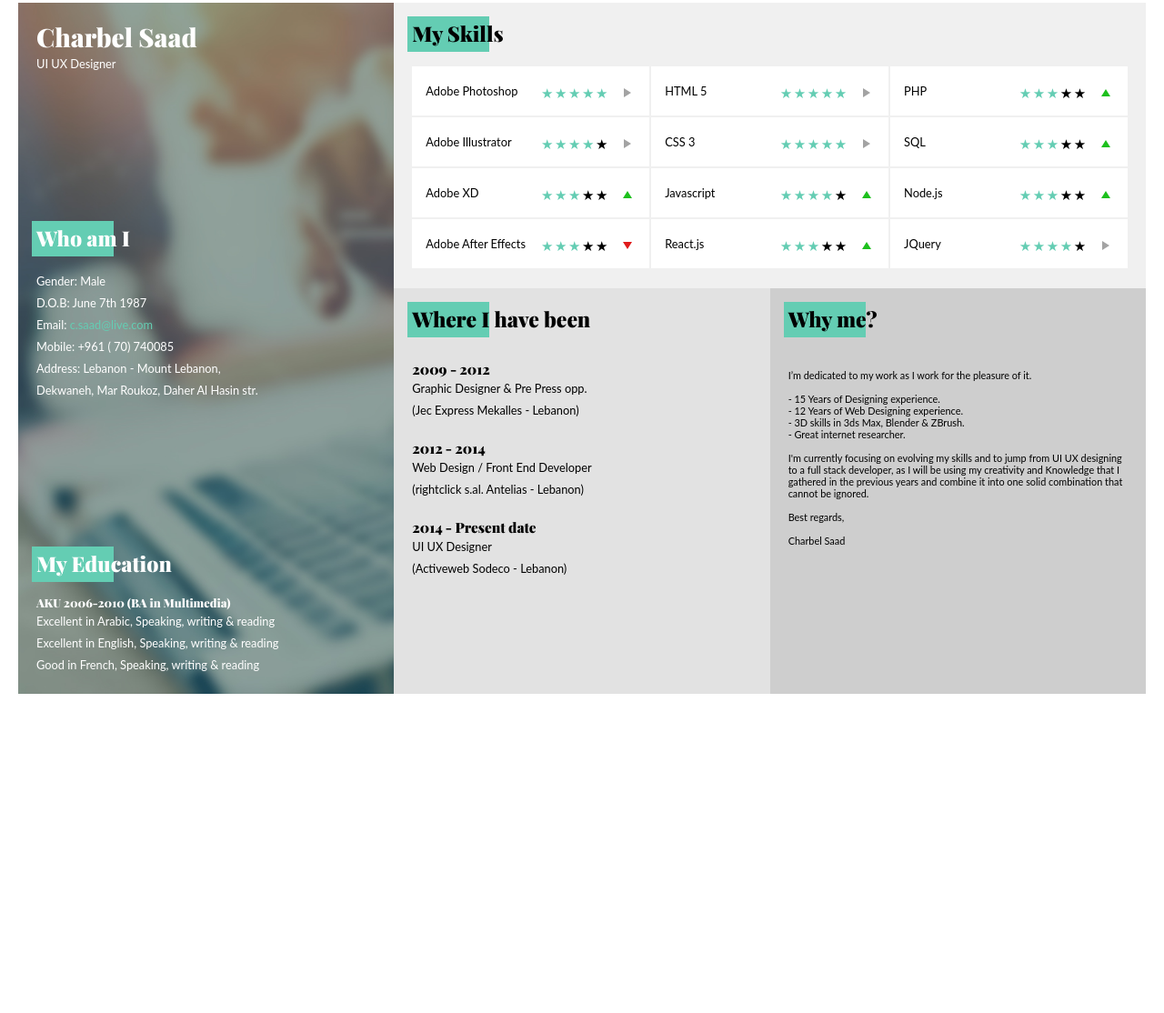
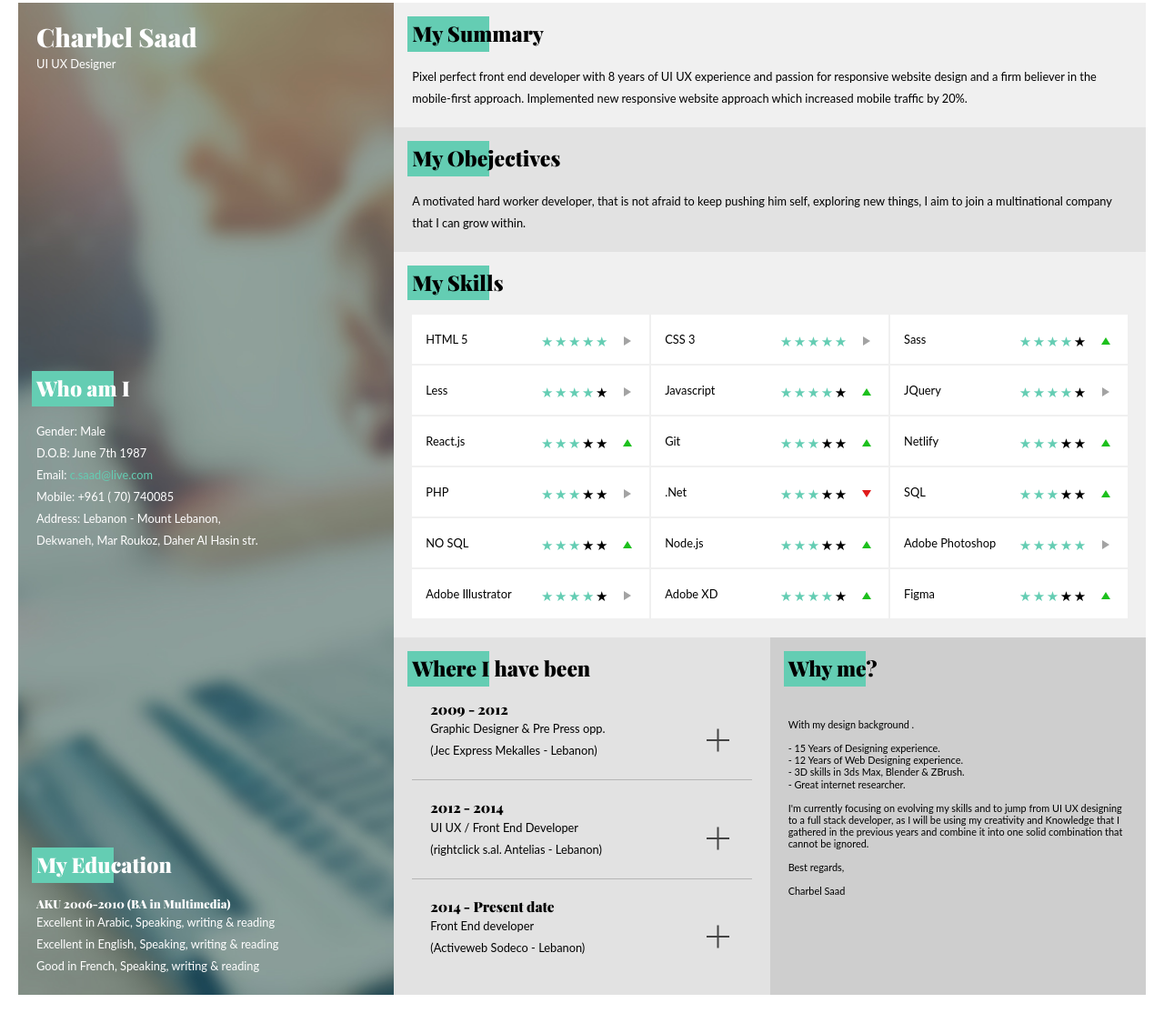
Before and after one commit to cybta/resume, a plain HTML site: page index.html in a window 1280 px wide. Shown: the part 17-1131 px from the top of the page at 91% size. Before the commit the page ends 800 px from the top, so only its background shows below. Drawn offline with nearby package versions, Linux system fonts and the light colour scheme.

Commit message:
updating  my skills

```diff
--- a/css/style.css
+++ b/css/style.css
@@ -1,4 +1,8 @@
-*{box-sizing: border-box;}
+*{
+	padding: 0;
+	margin: 0;
+	box-sizing: border-box;
+}
 
 html, body {
 	margin:0;
@@ -23,6 +27,10 @@ h1, h2, h3, h4, h5, h6 {
 p{
    font-size: 1em;
    line-height: 1.35em;
+}
+
+ul {
+	list-style: none;
 }
 
 
@@ -203,7 +211,7 @@ a:hover {
 
 .flex{display: flex}
 .flex.fw{width: 100%}
-.flex.fh{height: 100%}
+.flex.fh{min-height: 100%}
 
 .flex.ai-c{align-items: center;}
 .flex.ai-s{align-items: stretch;}
@@ -211,6 +219,8 @@ a:hover {
 
 .flex.jc-sb{justify-content: space-between;}
 .flex.fd-c{flex-direction: column;}
+
+.flex.fw-w{flex-wrap: wrap;}
 
 .flex > div.as-s{align-self: start;}
 .flex > div.as-c{align-self: center;}
@@ -224,8 +234,8 @@ a:hover {
 	color: #fff;
 }
 
-.skills{background: #f0f0f0;}
-.exp{background: #e2e2e2;}
+.skills, .summary{background: #f0f0f0;}
+.exp, .objectives{background: #e2e2e2;}
 .cl{background: #cecece;}
 
 .stars{
@@ -293,13 +303,6 @@ div[data-lvl="1"] .stars > span.icon-star:nth-child(n+2){
 	color: #000;
 }
 
-
-.skillslist{
-	height: 225px;
-	flex-wrap:wrap;
-}
-
-
 .skillslist > div > div{
 	background: #fff;
 }
@@ -326,6 +329,74 @@ div[data-lvl="1"] .stars > span.icon-star:nth-child(n+2){
 .smaller{
 	font-size: .85rem;
 	line-height: 1.2em;
+}
+
+.accordion li{
+	margin-bottom: 20px;
+	border-bottom: 1px solid rgba(0,0,0,.2);
+	transition: .5s;
+	-moz-transition: .5s;
+	-webkit-transition: .5s;
+}
+
+.accordion li:last-child{
+	margin-bottom: 0;
+	border-bottom: none;
+}
+
+.jobtitle {
+	padding: 0 20px 20px;
+	cursor: pointer;
+	position: relative;
+}
+
+.jobtitle:before,
+.jobtitle:after{
+	width: 25px;
+	height: 2px;
+	background: #444;
+	position: absolute;
+	right: 25px;
+	top: 50%;
+	margin-top: -1px;
+	content: "";
+	transition: .5s;
+	-moz-transition: .5s;
+	-webkit-transition: .5s;
+}
+
+.jobtitle:after{
+	transform: rotate(90deg);
+}
+
+.jobdesc {
+	max-height: 0;
+	overflow: hidden;
+	transition: .8s cubic-bezier(0.175, 0.885, 0.32, 1.275) all;
+}
+
+.jobdesc > div{
+	padding: 0 20px 20px;
+}
+
+.accordion li.open {
+	padding-top: 15px;
+	background: #fff;
+}
+
+.accordion li.open .jobdesc {
+	max-height: 850px;
+}
+
+.accordion li.open .jobtitle:after{
+	transform: rotate(0deg);
+}
+
+.mt-25{
+	margin-top: 25px;
+}
+.pb-35{
+	padding-bottom: 35px;
 }
 
 
--- a/index.html
+++ b/index.html
@@ -45,36 +45,29 @@
 			</div>
 		</div>
 		<div class="colw-66 res-s-100">
-			<div class="flex fd-c fh">
+			<div class="row pad-35 summary">
+				<h2 class="title">
+					<strong>My Summary</strong>
+				</h2>
+				<div class="row">
+					Pixel perfect front end developer with 8 years of UI UX experience and passion for responsive website design and a firm believer in the mobile-first approach. Implemented new responsive website approach which increased mobile traffic by 20%.
+				</div>
+			</div>
+
+			<div class="row pad-35 objectives">
+				<h2 class="title">
+					<strong>My Obejectives</strong>
+				</h2>
+				<div class="row">
+					A motivated hard worker developer, that is not afraid to keep pushing him self, exploring new things, I aim to join a multinational company that I can grow within.
+				</div>
+			</div>
+			<div class="flex fd-c">
 				<div class="skills pad-35">
 					<h2 class="title">
 						<strong>My Skills</strong>
 					</h2>
-					<div class="row flex fd-c skillslist" data-spacing="1">
-						<div class="colw-33 res-s-100" data-lvl="5" data-evo="still">
-							<div class="flex ai-c jc-sb pad-15">
-								<div>Adobe Photoshop</div>
-								<div class="stars"></div>
-							</div>
-						</div>
-						<div class="colw-33 res-s-100" data-lvl="4" data-evo="still">
-							<div class="flex ai-c jc-sb pad-15">
-								<div>Adobe Illustrator</div>
-								<div class="stars"></div>
-							</div>
-						</div>
-						<div class="colw-33 res-s-100" data-lvl="3" data-evo="increase">
-							<div class="flex ai-c jc-sb pad-15">
-								<div>Adobe XD</div>
-								<div class="stars"></div>
-							</div>
-						</div>
-						<div class="colw-33 res-s-100" data-lvl="3" data-evo="decrease">
-							<div class="flex ai-c jc-sb pad-15">
-								<div>Adobe After Effects</div>
-								<div class="stars"></div>
-							</div>
-						</div>
+					<div class="row flex skillslist fw-w" data-spacing="1">
 
 						<div class="colw-33 res-s-100" data-lvl="5" data-evo="still">
 							<div class="flex ai-c jc-sb pad-15">
@@ -90,7 +83,25 @@
 						</div>
 						<div class="colw-33 res-s-100" data-lvl="4" data-evo="increase">
 							<div class="flex ai-c jc-sb pad-15">
+								<div>Sass</div>
+								<div class="stars"></div>
+							</div>
+						</div>
+						<div class="colw-33 res-s-100" data-lvl="4" data-evo="still">
+							<div class="flex ai-c jc-sb pad-15">
+								<div>Less</div>
+								<div class="stars"></div>
+							</div>
+						</div>
+						<div class="colw-33 res-s-100" data-lvl="4" data-evo="increase">
+							<div class="flex ai-c jc-sb pad-15">
 								<div>Javascript</div>
+								<div class="stars"></div>
+							</div>
+						</div>
+						<div class="colw-33 res-s-100" data-lvl="4" data-evo="still">
+							<div class="flex ai-c jc-sb pad-15">
+								<div>JQuery</div>
 								<div class="stars"></div>
 							</div>
 						</div>
@@ -100,10 +111,29 @@
 								<div class="stars"></div>
 							</div>
 						</div>
-
 						<div class="colw-33 res-s-100" data-lvl="3" data-evo="increase">
 							<div class="flex ai-c jc-sb pad-15">
+								<div>Git</div>
+								<div class="stars"></div>
+							</div>
+						</div>
+						<div class="colw-33 res-s-100" data-lvl="3" data-evo="increase">
+							<div class="flex ai-c jc-sb pad-15">
+								<div>Netlify</div>
+								<div class="stars"></div>
+							</div>
+						</div>
+
+						<div class="colw-33 res-s-100" data-lvl="3" data-evo="still">
+							<div class="flex ai-c jc-sb pad-15">
 								<div>PHP</div>
+								<div class="stars"></div>
+							</div>
+						</div>
+
+						<div class="colw-33 res-s-100" data-lvl="3" data-evo="decrease">
+							<div class="flex ai-c jc-sb pad-15">
+								<div>.Net</div>
 								<div class="stars"></div>
 							</div>
 						</div>
@@ -115,48 +145,129 @@
 						</div>
 						<div class="colw-33 res-s-100" data-lvl="3" data-evo="increase">
 							<div class="flex ai-c jc-sb pad-15">
+								<div>NO SQL</div>
+								<div class="stars"></div>
+							</div>
+						</div>
+						<div class="colw-33 res-s-100" data-lvl="3" data-evo="increase">
+							<div class="flex ai-c jc-sb pad-15">
 								<div>Node.js</div>
+								<div class="stars"></div>
+							</div>
+						</div>
+
+						<div class="colw-33 res-s-100" data-lvl="5" data-evo="still">
+							<div class="flex ai-c jc-sb pad-15">
+								<div>Adobe Photoshop</div>
 								<div class="stars"></div>
 							</div>
 						</div>
 						<div class="colw-33 res-s-100" data-lvl="4" data-evo="still">
 							<div class="flex ai-c jc-sb pad-15">
-								<div>JQuery</div>
+								<div>Adobe Illustrator</div>
+								<div class="stars"></div>
+							</div>
+						</div>
+						<div class="colw-33 res-s-100" data-lvl="4" data-evo="increase">
+							<div class="flex ai-c jc-sb pad-15">
+								<div>Adobe XD</div>
+								<div class="stars"></div>
+							</div>
+						</div>
+						<div class="colw-33 res-s-100" data-lvl="3" data-evo="increase">
+							<div class="flex ai-c jc-sb pad-15">
+								<div>Figma</div>
 								<div class="stars"></div>
 							</div>
 						</div>
 					</div>
 				</div>
 
-				<div style="flex-grow: 2">
-					<div class="flex fh ai-s">
+				<div>
+					<div class="flex fh ai-s mb-35">
 						<div class="colw-50 res-s-100 pad-35 exp">
 							<h2 class="title">
 								<strong>Where I have been</strong>
 							</h2>
 
-							<div class="row" data-spacing="10">
-								<div class="colw-100">
-									<div class="txt-edit">
+							<div class="accordion">
+								<ul>
+									<li>
+										<div class="jobtitle txt-edit" >
 											<h5 class="lato">2009 - 2012</h5>
 											Graphic Designer & Pre Press opp. <br>
 											(Jec Express Mekalles - Lebanon)
 										</div>
+										<div class="jobdesc" data-acc="job1">
+											<div>
+												<h5 class="title">Key Qualifications & Responsibilities</h5>
+												Meeting up with the clients and understanding their vision.
+												<br>
+												Brain storming after meeting up with the client.
+												<br>
+												Create Brands and designing corporate identities.
+												<br>
+												Prepare files for printing.
+
+												<h5 class="title mt-25">Key Achievements</h5>
+												Designing brands and give them lives, increased client icome.
 											</div>
-								<div class="colw-100">
-									<div class="txt-edit">
+										</div>
+									</li>
+
+									<li>
+										<div class="jobtitle txt-edit" >
 											<h5 class="lato">2012 - 2014</h5>
-										Web Design / Front End Developer <br>
+											UI UX / Front End Developer <br>
 											(rightclick s.al. Antelias - Lebanon)
 										</div>
+										<div class="jobdesc" data-acc="job1">
+											<div>
+												<h5 class="title">Key Qualifications & Responsibilities</h5>
+												Meeting up with the clients and understanding their vision.
+												<br>
+												Brain storming to create beautiful designs, that can't be ignored.
+												<br>
+												Create wireframes that structures every section of the app.
+												<br>
+												Start the designing process using "Adobe products and Figma".
+												<br>
+												Create an animation and transitions with either Adobe XD or Figma.
+
+												<h5 class="title mt-25">Key Achievements</h5>
+												Implemented new trends, and giving the app the best form.
 											</div>
-								<div class="colw-100">
-									<div class="txt-edit">
+										</div>
+									</li>
+
+									<li>
+										<div class="jobtitle txt-edit" >
 											<h5 class="lato">2014 - Present date</h5>
-										UI UX Designer <br>
+											Front End developer <br>
 											(Activeweb Sodeco - Lebanon)
 										</div>
+										<div class="jobdesc" data-acc="job1">
+											<div>
+												<h5 class="title">Key Qualifications & Responsibilities</h5>
+												Implemented websites, mobile applications, and landing pages from concept through deployment.
+												<br>
+												Standardized all output with a new, responsive, mobile-first approach and strategy.
+												<br>
+												Assessed UX and UI designs for technical feasibility.
+												<br>
+												Debuging codes for bug free websites.
+												<br>
+												Developed standard and ad hoc reports in graph format as required.
+												<br>
+												Collaborated with product team members to implement new feature developments.
+
+												<h5 class="title mt-25">Key Achievements</h5>
+												Implemented new responsive, mobile-first approach which increased mobile traffic by 20%.
 											</div>
+										</div>
+									</li>
+
+								</ul>
 							</div>
 						</div>
 
@@ -168,7 +279,7 @@
 							<div class="row" data-spacing="20">
 								<div class="colw-100">
 									<div class="txt-edit smaller">
-										I’m dedicated to my work as I work for the pleasure of it. <br><br>
+										With my design background . <br><br>
 										- <span class="expdate" id="designdate" data-date="2006"></span> Years of Designing experience.<br>
 										- <span class="expdate" id="webdate" data-date="2009"></span> Years of Web Designing experience.<br>
 										- 3D skills in 3ds Max, Blender & ZBrush.<br>
--- a/js/script.js
+++ b/js/script.js
@@ -18,3 +18,27 @@ let roots = Array.from(myrate).map(function(num) {
 
 	num.innerHTML = multystars.join("");
 })
+
+
+//ACCORDION STARTS HERE
+const accordion = document.querySelector('.accordion');
+const items     = accordion.querySelectorAll('li');
+const jobtitle = accordion.querySelectorAll('.jobtitle');
+
+//Lets figure out what item to click
+function toggleAccordion() {
+  const thisItem = this.parentNode;
+
+    items.forEach(item => {
+      if (thisItem == item) {
+        thisItem.classList.toggle('open');
+        return;
+    }
+
+    item.classList.remove('open');
+  });
+}
+
+
+
+jobtitle.forEach(question => question.addEventListener('click', toggleAccordion));
```
Also changed, not shown: 1 other file. Lines whose indentation alone changed are shown as unchanged.
